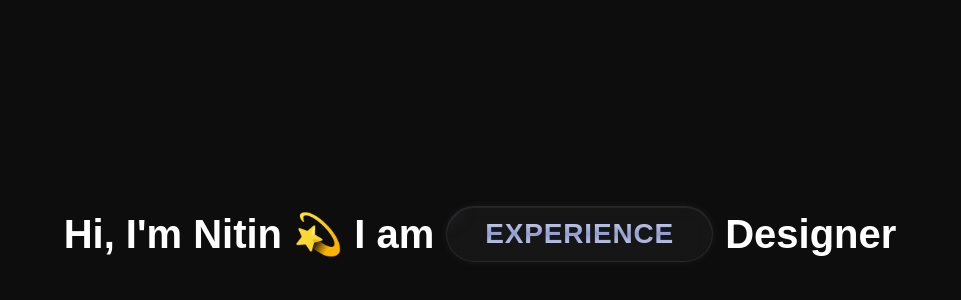
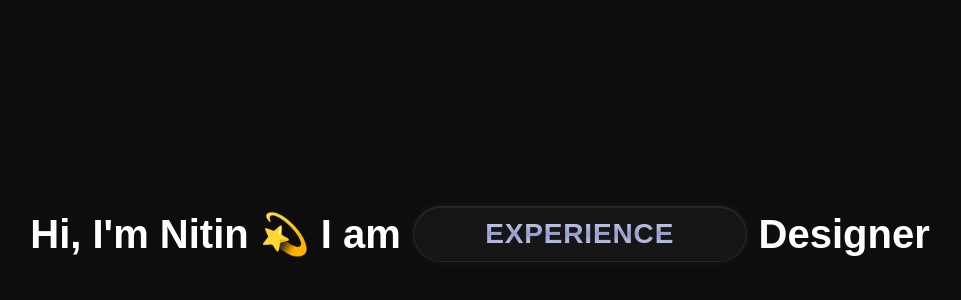
Before and after one commit to borgirnitin/animated-text, a Next.js app: page / in a window 1280 px wide. Shown: the part 166-466 px from the top of the page, without its empty margins (160-1121 px from the left). Built offline with nearby package versions, Linux system fonts and the light colour scheme; a web font is replaced by a local one.

Commit message:
Update index.js

```diff
--- a/pages/index.js
+++ b/pages/index.js
@@ -16,7 +16,10 @@ export default function AnimatedHero() {
     <>
       <style>{`
         @import url('https://fonts.googleapis.com/css2?family=General+Sans:wght@400;700&display=swap');
-        * { box-sizing: border-box; }
+
+        * {
+          box-sizing: border-box;
+        }
 
         body {
           margin: 0;
@@ -24,14 +27,9 @@ export default function AnimatedHero() {
           background-color: #0D0D0D;
         }
 
-        .orbiter-dot {
-          r: 4;
-          fill: #A2B7FF;
-          filter: drop-shadow(0 0 6px #A2B7FF) drop-shadow(0 0 12px #A2B7FF99);
-        }
         .pill-wrapper {
           position: relative;
-          width: 12ch;
+          width: 15ch;
           height: 3.5rem;
           padding: 0 1.25rem;
           border-radius: 9999px;
@@ -59,15 +57,27 @@ export default function AnimatedHero() {
           z-index: 2;
         }
 
-
         .pill-svg {
           position: absolute;
           top: 0;
           left: 0;
           width: 100%;
           height: 100%;
-          z-index: 1;
+          z-index: 2; /* Front */
           pointer-events: none;
+        }
+
+        .glow-dot {
+          r: 2;
+          fill: #A2B7FF;
+          filter: drop-shadow(0 0 6px #A2B7FF) drop-shadow(0 0 12px #A2B7FF88);
+        }
+
+        .trail {
+          r: 1.5;
+          fill: #A2B7FF;
+          opacity: 0.3;
+          filter: blur(1px);
         }
       `}</style>
 
@@ -106,22 +116,43 @@ export default function AnimatedHero() {
             </motion.span>
           </AnimatePresence>
 
-          {/* Orbital dot path SVG */}
+          {/* Animated SVG Trail + Dot */}
           <svg className="pill-svg" viewBox="0 0 300 56" preserveAspectRatio="none">
+            <defs>
               <path
-              id="orbitalPath"
-              d="M 28,1
+                id="trailPath"
+                d="
+                  M 28,1
                   H 272
                   A 27,27 0 0 1 299,28
                   A 27,27 0 0 1 272,55
                   H 28
                   A 27,27 0 0 1 1,28
-                 A 27,27 0 0 1 28,1 Z"
-              fill="none"
+                  A 27,27 0 0 1 28,1 Z
+                "
               />
-            <circle className="orbiter-dot">
+            </defs>
+
+            {/* Trailing clones */}
+            {[0.02, 0.04, 0.06, 0.08].map((offset, i) => (
+              <circle className="trail" key={i}>
+                <animateMotion
+                  dur="4s"
+                  repeatCount="indefinite"
+                  keyPoints="0;1"
+                  keyTimes="0;1"
+                  calcMode="linear"
+                  begin={`${i * 0.1}s`}
+                >
+                  <mpath href="#trailPath" />
+                </animateMotion>
+              </circle>
+            ))}
+
+            {/* Lead glow dot */}
+            <circle className="glow-dot">
               <animateMotion dur="4s" repeatCount="indefinite" rotate="auto">
-                <mpath href="#orbitalPath" />
+                <mpath href="#trailPath" />
               </animateMotion>
             </circle>
           </svg>
```
Lines whose indentation alone changed are shown as unchanged.
